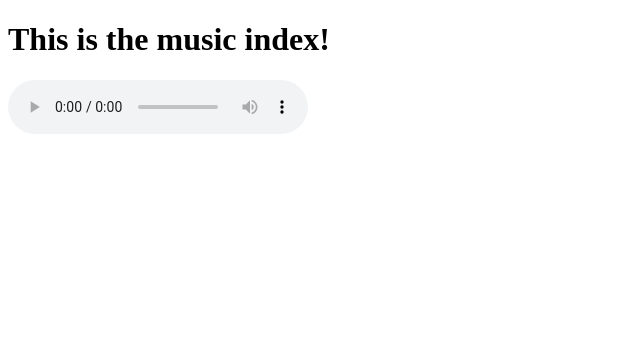
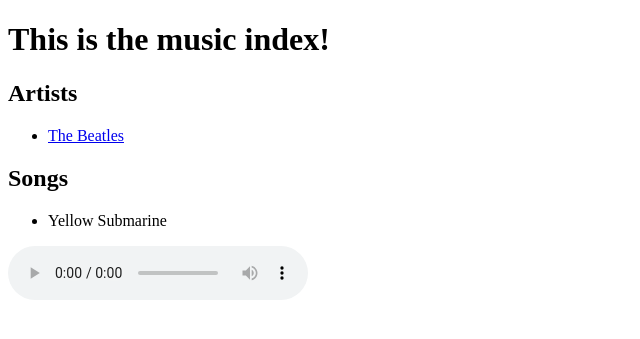
Before and after one commit to EderVs/IS-laboratorio-2020-2, a Django app: page / in a window 1280 px wide. Shown: the part 26-365 px from the top of the page, without its empty margins (0-640 px from the left). Run offline with Django 3.2, Linux system fonts and the light colour scheme; data comes from the database, SQL or seed files in the repository.

Commit message:
Showing artists and songs in index and adding link to artist page

```diff
--- a/TuMusica.com/TuMusica/music/templates/music/index.html
+++ b/TuMusica.com/TuMusica/music/templates/music/index.html
@@ -6,5 +6,27 @@
 {% block title %}Inicio{% endblock title %}
 
 {% block body_content %}
-    <h1>This is the music index!</h1>
+<h1>This is the music index!</h1>
+
+<div class="rec-division">
+    <h2>Artists</h2>
+    <ul>
+        {% for artist in artists %}
+        <li>
+            <a href="{% url 'music:artist' artist.id %}">{{ artist.name }}</a>
+        </li>
+        {% endfor %}
+    </ul>
+</div>
+<div class="rec-division">
+    <h2>Songs</h2>
+    <ul>
+        {% for song in songs %}
+        <li>
+            {{ song.name }}
+        </li>
+        {% endfor %}
+    </ul>
+</div>
+<div></div>
 {% endblock body_content %}
--- a/TuMusica.com/TuMusica/music/views.py
+++ b/TuMusica.com/TuMusica/music/views.py
@@ -35,8 +35,6 @@
     """Music index.
 
     Showing some artists, songs, albums and playlists.
-    TODO: Show artists.
-    TODO: Show songs.
     TODO: Show albums.
     TODO: Show playlists.
     """
@@ -45,7 +43,10 @@
 
     def get(self, request):
         """GET method."""
-        return render(request, self.template)
+        artists = Artist.objects.all()
+        songs = Song.objects.all()
+        context = {"artists": artists, "songs": songs}
+        return render(request, self.template, context)
 
 
 class TopSongsView(View):
```
